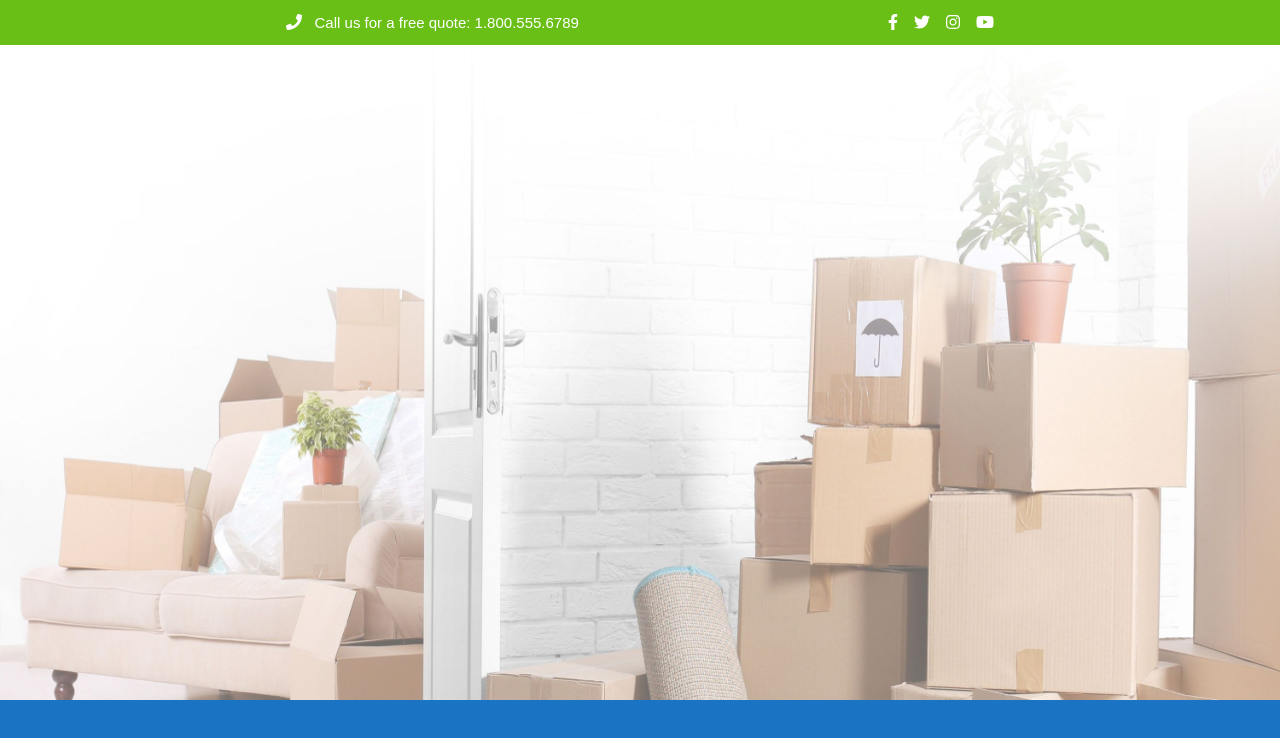
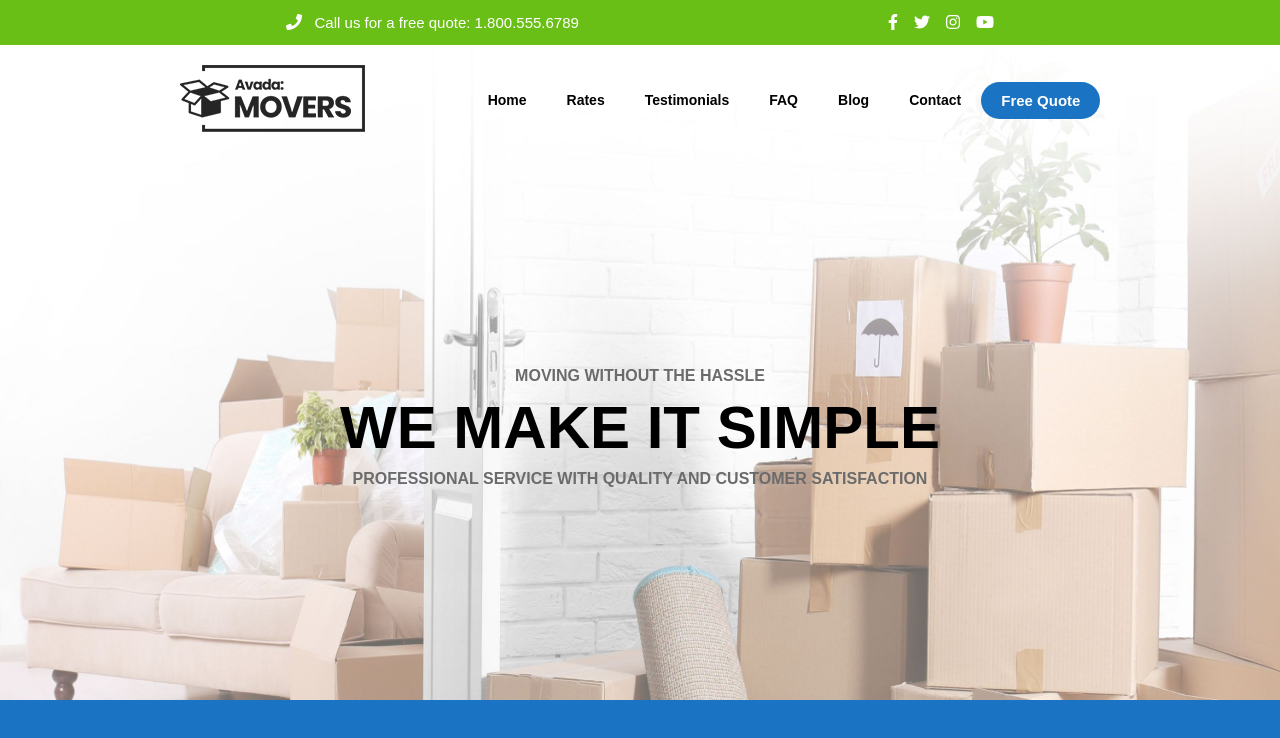
Before and after one commit to Maurizio97/proj-html-vuejs, a Vue app: page / in a window 1280 px wide. Shown: the top 738 px of the page. Built offline with nearby package versions, Linux system fonts and the light colour scheme.

Commit message:
jumbotron complete

```diff
--- a/src/App.vue
+++ b/src/App.vue
@@ -1,6 +1,6 @@
 <template>
   <div id="app">
-    <MyHeader/>
+    <MyHeader :menuItems="navBar"/>
     <MyMain/>
     <MyFooter/>
   </div>
@@ -17,22 +17,47 @@ export default {
     MyHeader,
     MyMain,
     MyFooter,
+  },
+  data(){
+    return {
+      navBar: [
+        {
+          navItem: "Home"
+        },
+        {
+          navItem: "Rates"
+        },
+        {
+          navItem: "Testimonials"
+        },
+        {
+          navItem: "FAQ"
+        },
+        {
+          navItem: "Blog"
+        },
+        {
+          navItem: "Contact"
+        },
+      ]
+    }
   }
 }
 </script>
 
 <style lang="scss">
-$blueBanner: #1b74c3;
+$blue: #1b74c3;
 $green: #6abf17;
 $colorButton: #1775bf;
 #app {
   font-family:  Arial, Helvetica, sans-serif;
+  text-align: end;
 }
 
 // regole generali
 * {
   margin: 0 auto;
-  padding: 0 auto;
+  padding: 0 ;
   box-sizing: border-box;
 }
 
@@ -45,5 +70,14 @@ $colorButton: #1775bf;
   background-color: $green;
 }
 
+button {
+  background-color: $blue;
+  font-size: 15px;
+  font-weight: bold;
+  color: white;
+  padding: 10px 20px;
+  border-radius: 20px;
+  border: none;
+}
 
 </style>
--- a/src/components/MyHeader.vue
+++ b/src/components/MyHeader.vue
@@ -3,10 +3,11 @@
     <!-- banner Contacts -->
     <div class="bg-green">
       <div class="center" id="cont-banner-contacts">
-        <span>
+        <div>
           <i class="fas fa-phone icon"></i>
           Call us for a free quote&colon; &#49;&period;&#56;&#48;&#48;&period;&#53;&#53;&#53;&period;&#54;&#55;&#56;&#57;
-        </span>
+        </div>
+
         <div>
           <span class="icon"><i class="fab fa-facebook-f"></i></span>
           <span class="icon"><i class="fab fa-twitter"></i></span>
@@ -20,10 +21,32 @@
     <!-- jumbotron  -->
     <div id="jumbotron">
       <img id="bg-jumbotron" src="../assets/img/avada-movers-homeherobackground-final.jpg" alt="immagine di sfondo con scatoloni">
+
+      <!-- contenuto jumbotron -->
       <div id="content-jumbo">
         <!-- navbar -->
-        <nav></nav>
+        <nav class="center">
+          <div id="logo">
+            <img src="../assets/img/avada-movers-logo.png" alt="logo avada movers">
+          </div>
+          <div id="cont-navbar">
+            <ul id="navbar">
+              <li v-for="item, i in menuItems" :key="i">
+                <a href="#">
+                  {{ item.navItem }}
+                </a>
+              </li>
+            </ul>
+            <button>Free Quote</button>
+          </div>
+
+        </nav>
         <!-- /navbar -->
+        <div id="cont-text-jumbo">
+          <h3>MOVING WITHOUT THE HASSLE</h3>
+          <h1>WE MAKE IT SIMPLE</h1>
+          <h3>PROFESSIONAL SERVICE WITH QUALITY AND CUSTOMER SATISFACTION</h3>
+        </div>
       </div>
     </div>
 
@@ -37,6 +60,9 @@
 <script>
 export default {
   name: "MyHeader",
+  props: {
+    menuItems:Array
+  }
 };
 </script>
 
@@ -75,6 +101,54 @@ $blueBanner: #1b74c3;
 #content-jumbo {
   position: absolute;
   top: 0px;
+  width: 100%;
+  height: 100%;
+}
+
+// nav bar
+nav {
+  // margin-top: 30px;
+  height: 110px;
+  display: flex;
+  align-items: center;
+
+  #cont-navbar {
+    display: flex;
+    align-items: center;
+  }
+  #navbar {
+    display: flex;
+    list-style: none;
+
+    li {
+      margin: 20px;
+
+      a {
+        text-decoration: none;
+        color: black;
+        font-weight: 800;
+        font-size: 14px;
+      }
+    }
+  }
+}
+// text jumbotron
+#cont-text-jumbo {
+  height: calc( 100% - 110px );
+  display: flex;
+  flex-direction: column;
+  justify-content: center;
+  align-items: center;
+
+  h1 {
+    font-size: 60px;
+  }
+
+  h3 {
+    color: #6b6b6b;
+    font-size: 16px;
+    margin: 8px 0;
+  }
 }
 
 // banner get quote
```
